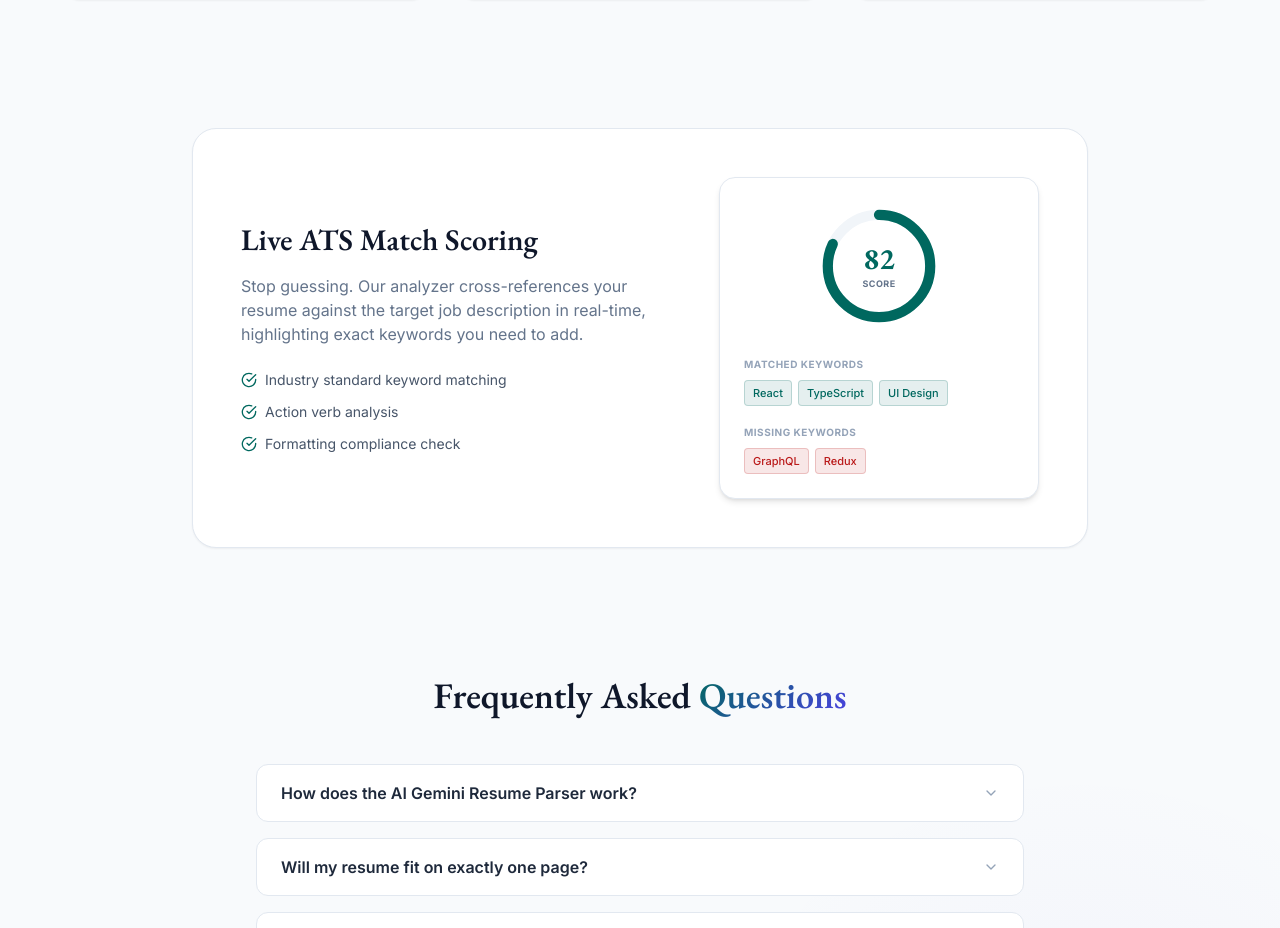
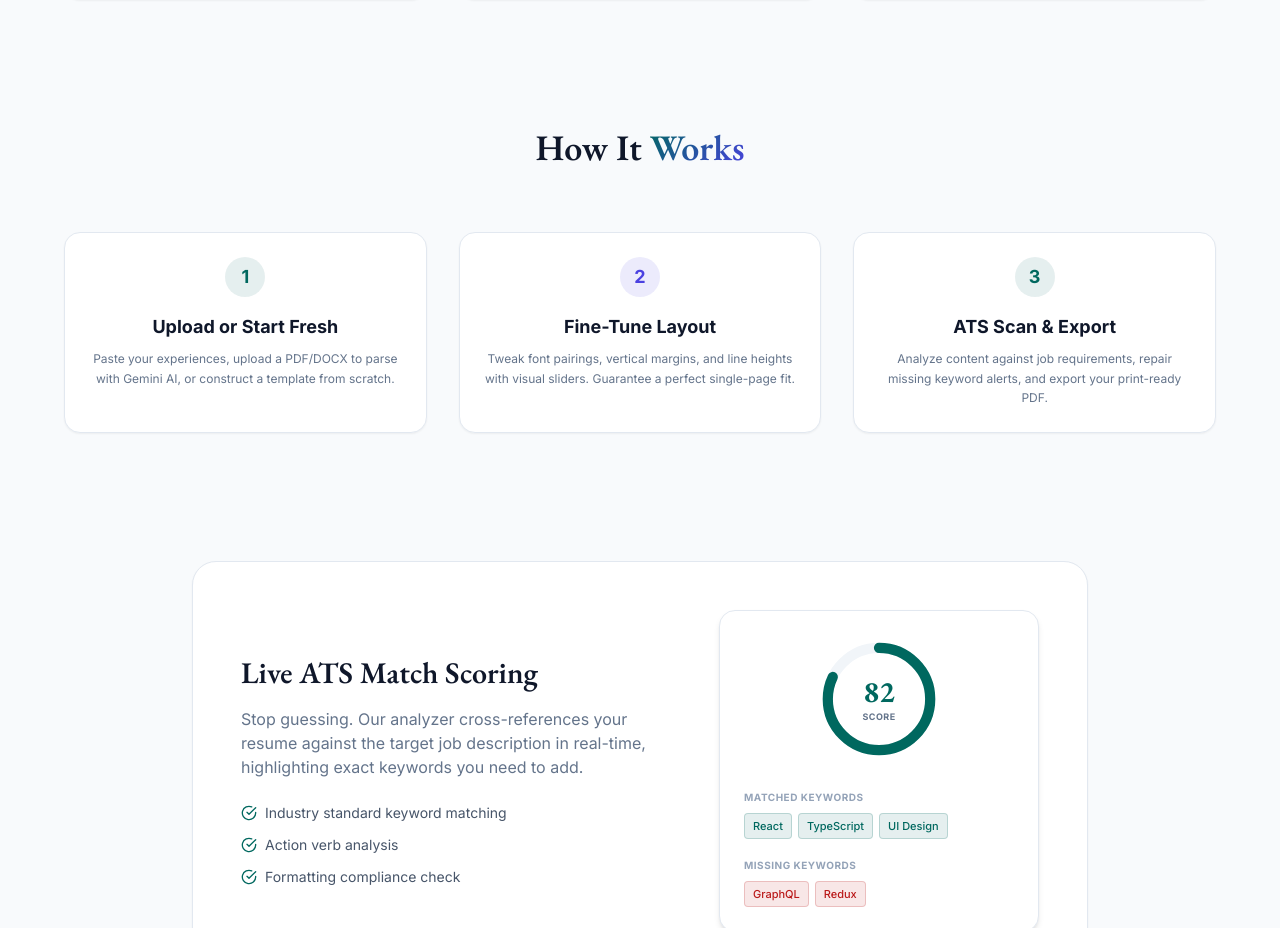
Before and after one commit to kartikbareja911/ResumeCraft, a React (Vite) app in the folder frontend/: page / in a window 1280 px wide. Shown: the part 1065-1993 px from the top of the page. Built offline with nearby package versions, Linux system fonts and the light colour scheme; no server answers.

Commit message:
Fix: add tailwind darkMode configuration and how-it-works landing section

```diff
--- a/frontend/src/pages/Landing.jsx
+++ b/frontend/src/pages/Landing.jsx
@@ -482,6 +482,48 @@ export default function Landing() {
           </div>
         </section>
 
+        {/* How It Works Section */}
+        <section id="how-it-works" className="mb-32 scroll-mt-24">
+          <h2 className="font-serif text-3xl md:text-4xl font-semibold text-center mb-16 text-slate-900 dark:text-white">
+            How It <span className="text-gradient">Works</span>
+          </h2>
+
+          <div className="grid grid-cols-1 md:grid-cols-3 gap-8">
+            {/* Step 1 */}
+            <div className="flex flex-col items-center text-center p-6 bg-white dark:bg-slate-900 border border-slate-200 dark:border-slate-800 rounded-2xl border-slate-200 dark:border-slate-800 shadow-sm relative z-10 hover:border-[#00685f]/30 dark:hover:border-teal-500/30 transition-all duration-300">
+              <div className="w-10 h-10 rounded-full bg-[#00685f]/10 dark:bg-teal-500/10 text-[#00685f] dark:text-teal-400 flex items-center justify-center font-bold text-lg mb-4">
+                1
+              </div>
+              <h3 className="text-lg font-bold text-slate-900 dark:text-white mb-2">Upload or Start Fresh</h3>
+              <p className="text-xs text-slate-500 dark:text-slate-400 leading-relaxed">
+                Paste your experiences, upload a PDF/DOCX to parse with Gemini AI, or construct a template from scratch.
+              </p>
+            </div>
+
+            {/* Step 2 */}
+            <div className="flex flex-col items-center text-center p-6 bg-white dark:bg-slate-900 rounded-2xl border border-slate-200 dark:border-slate-800 shadow-sm relative z-10 hover:border-[#00685f]/30 dark:hover:border-teal-500/30 transition-all duration-300">
+              <div className="w-10 h-10 rounded-full bg-[#4b41e1]/10 dark:bg-indigo-500/10 text-[#4b41e1] dark:text-indigo-400 flex items-center justify-center font-bold text-lg mb-4">
+                2
+              </div>
+              <h3 className="text-lg font-bold text-slate-900 dark:text-white mb-2">Fine-Tune Layout</h3>
+              <p className="text-xs text-slate-500 dark:text-slate-400 leading-relaxed">
+                Tweak font pairings, vertical margins, and line heights with visual sliders. Guarantee a perfect single-page fit.
+              </p>
+            </div>
+
+            {/* Step 3 */}
+            <div className="flex flex-col items-center text-center p-6 bg-white dark:bg-slate-900 rounded-2xl border border-slate-200 dark:border-slate-800 shadow-sm relative z-10 hover:border-[#00685f]/30 dark:hover:border-teal-500/30 transition-all duration-300">
+              <div className="w-10 h-10 rounded-full bg-[#00685f]/10 dark:bg-teal-500/10 text-[#00685f] dark:text-teal-400 flex items-center justify-center font-bold text-lg mb-4">
+                3
+              </div>
+              <h3 className="text-lg font-bold text-slate-900 dark:text-white mb-2">ATS Scan & Export</h3>
+              <p className="text-xs text-slate-500 dark:text-slate-400 leading-relaxed">
+                Analyze content against job requirements, repair missing keyword alerts, and export your print-ready PDF.
+              </p>
+            </div>
+          </div>
+        </section>
+
         {/* ATS Interactive Showcase Section */}
         <section id="ats-check" className="mb-32 scroll-mt-24 flex flex-col items-center">
           <div className="bg-white dark:bg-slate-900 border border-slate-200 dark:border-slate-800 rounded-3xl p-8 md:p-12 w-full max-w-4xl flex flex-col md:flex-row items-center gap-12 shadow-sm">
--- a/frontend/tailwind.config.js
+++ b/frontend/tailwind.config.js
@@ -1,5 +1,6 @@
 /** @type {import('tailwindcss').Config} */
 export default {
+  darkMode: 'class',
   content: [
     "./index.html",
     "./src/**/*.{js,ts,jsx,tsx}",
```
